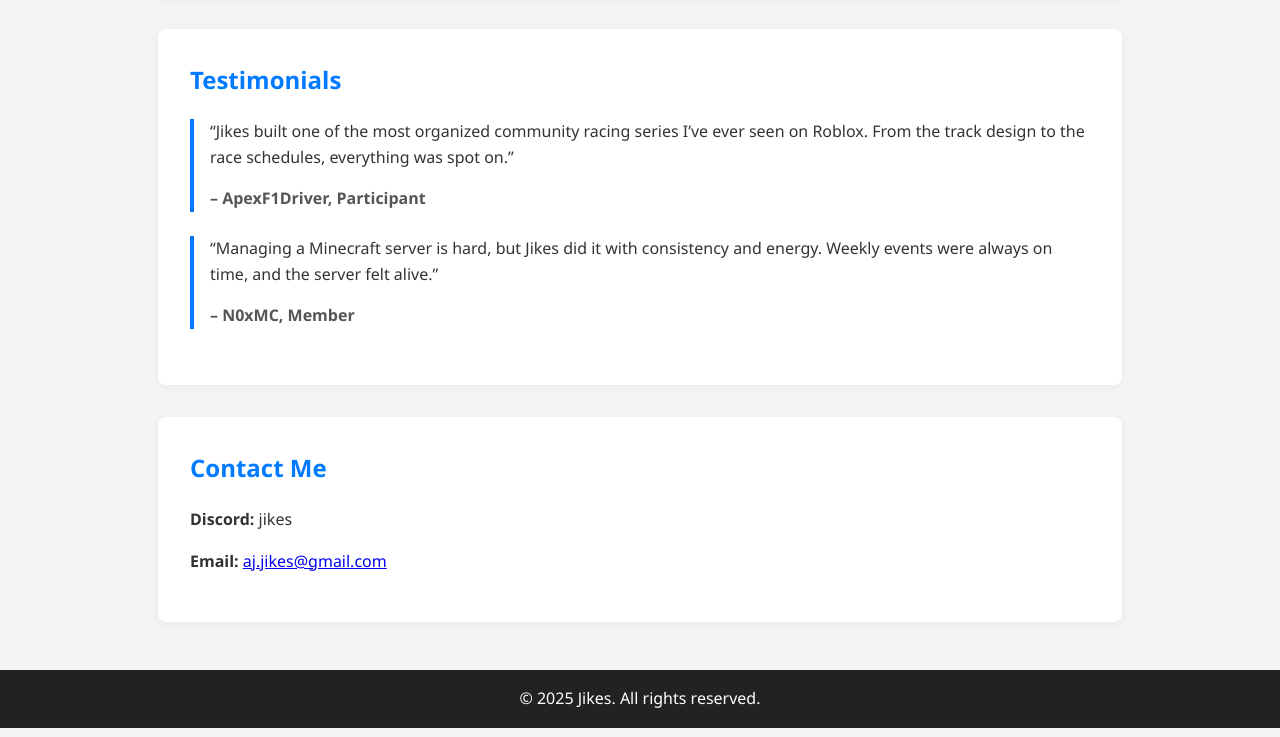
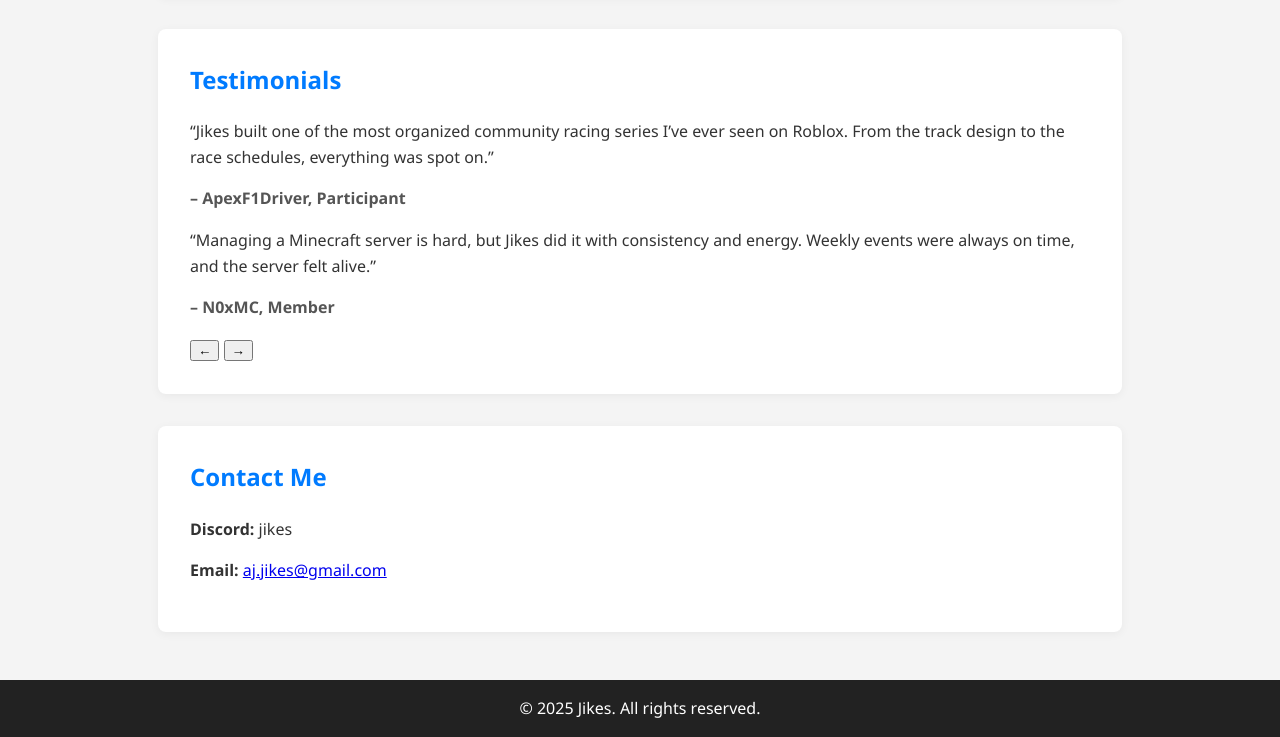
Before and after one commit to Jikes111/portfolio, a plain HTML site: page index.html in a window 1280 px wide. Shown: the part 1532-2269 px from the top of the page. Drawn offline with Linux system fonts and the light colour scheme.

Commit message:
Update index.html

```diff
--- a/index.html
+++ b/index.html
@@ -148,14 +148,23 @@
 
   <section id="testimonials">
   <h2>Testimonials</h2>
-    <div class="testimonial">
+
+  <div class="testimonial-carousel">
+    <div class="testimonial-track" id="testimonialTrack">
+      <div class="testimonial-item active">
         <p>“Jikes built one of the most organized community racing series I’ve ever seen on Roblox. From the track design to the race schedules, everything was spot on.”</p>
         <p class="testimonial-author">– ApexF1Driver, Participant</p>
       </div>
-
-    <div class="testimonial">
+      <div class="testimonial-item">
         <p>“Managing a Minecraft server is hard, but Jikes did it with consistency and energy. Weekly events were always on time, and the server felt alive.”</p>
         <p class="testimonial-author">– N0xMC, Member</p>
+      </div>
+    </div>
+  </div>
+
+  <div class="carousel-buttons">
+    <button onclick="moveSlide(-1)">←</button>
+    <button onclick="moveSlide(1)">→</button>
   </div>
 </section>
 
```
Lines whose indentation alone changed are shown as unchanged.
